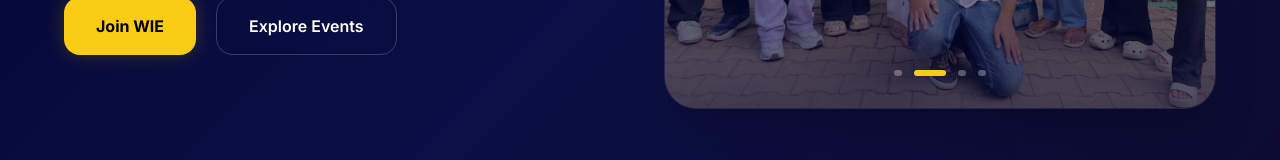
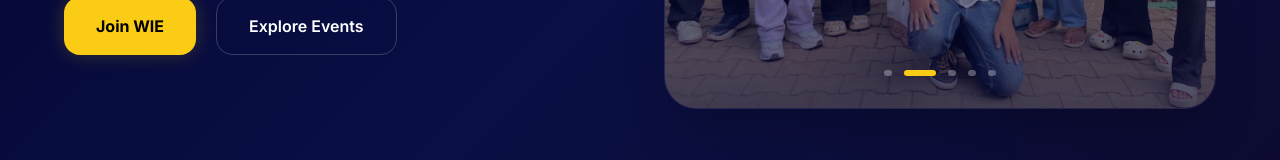
Before and after one commit to akshvijay/wie, a React (Vite) app in the folder frontend/wie/: page / in a window 1280 px wide. Shown: the part 602-762 px from the top of the page. Built offline with nearby package versions, Linux system fonts and the light colour scheme.

Commit message:
Update Home.jsx

```diff
--- a/frontend/wie/src/components/Home.jsx
+++ b/frontend/wie/src/components/Home.jsx
@@ -5,8 +5,9 @@ import slide1 from "../assets/home/slide1.png";
 import slide2 from "../assets/home/slide2.png";
 import slide3 from "../assets/home/slide 3.png";
 import slide4 from "../assets/home/slide 4.png";
+import slide5 from "../assets/home/slide 5.png";
 
-const SLIDES = [slide1, slide2, slide3, slide4];
+const SLIDES = [slide1, slide2, slide3, slide4, slide5];
 
 function Home() {
   const [current, setCurrent] = useState(0);
```
